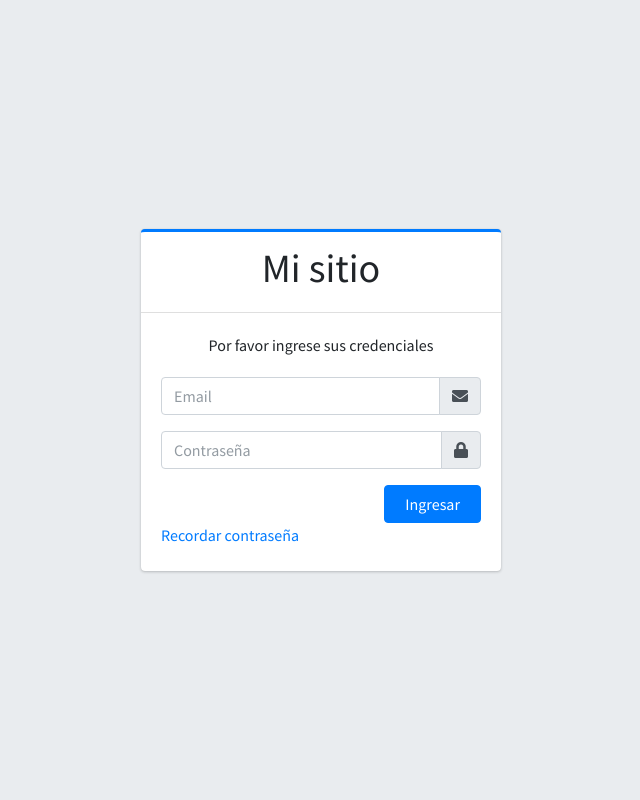
After one commit to MarioGonzaleG/admin-lte, a PHP site: page /login.php in a window 1280 px wide. The commit adds this page. Shown: the whole page, without its empty margins (319-959 px from the left). Run offline with PHP 8.4, Linux system fonts and the light colour scheme; some libraries are stand-ins or nearby versions.

Commit message:
Creacion de Login

```diff
--- /dev/null
+++ b/login.php
@@ -0,0 +1,72 @@
+<!DOCTYPE html>
+<html lang="en">
+<head>
+  <meta charset="utf-8">
+  <meta name="viewport" content="width=device-width, initial-scale=1">
+  <title>AdminLTE 3 | Log in (v2)</title>
+
+  <!-- Google Font: Source Sans Pro -->
+  <link rel="stylesheet" href="https://fonts.googleapis.com/css?family=Source+Sans+Pro:300,400,400i,700&display=fallback">
+  <!-- Font Awesome -->
+  <link rel="stylesheet" href="./plugins/fontawesome-free/css/all.min.css">
+  <!-- icheck bootstrap -->
+  <link rel="stylesheet" href="./plugins/icheck-bootstrap/icheck-bootstrap.min.css">
+  <!-- Theme style -->
+  <link rel="stylesheet" href="./dist/css/adminlte.min.css">
+</head>
+<body class="hold-transition login-page">
+<div class="login-box">
+  <!-- /.login-logo -->
+  <div class="card card-outline card-primary">
+    <div class="card-header text-center">
+      <h1>Mi sitio</h1>
+    </div>
+    <div class="card-body">
+      <p class="login-box-msg">Por favor ingrese sus credenciales</p>
+
+      <form action="./index.php" method="post">
+        <div class="input-group mb-3">
+          <input type="email" class="form-control" placeholder="Email">
+          <div class="input-group-append">
+            <div class="input-group-text">
+              <span class="fas fa-envelope"></span>
+            </div>
+          </div>
+        </div>
+        <div class="input-group mb-3">
+          <input type="password" class="form-control" placeholder="Contraseña">
+          <div class="input-group-append">
+            <div class="input-group-text">
+              <span class="fas fa-lock"></span>
+            </div>
+          </div>
+        </div>
+        <div class="row">
+          <div class="col-8">
+          </div>
+          <!-- /.col -->
+          <div class="col-4">
+            <button type="submit" class="btn btn-primary btn-block">Ingresar</button>
+          </div>
+          <!-- /.col -->
+        </div>
+      </form>
+
+      <p class="mb-1">
+        <a href="#">Recordar contraseña</a>
+      </p>
+    </div>
+    <!-- /.card-body -->
+  </div>
+  <!-- /.card -->
+</div>
+<!-- /.login-box -->
+
+<!-- jQuery -->
+<script src="./plugins/jquery/jquery.min.js"></script>
+<!-- Bootstrap 4 -->
+<script src="./plugins/bootstrap/js/bootstrap.bundle.min.js"></script>
+<!-- AdminLTE App -->
+<script src="./dist/js/adminlte.min.js"></script>
+</body>
+</html>
```
Also changed, not shown: layouts/header-index.php (+6 -1 lines), layouts/header.php (+6 -1 lines), views/users/index.php (+8 -8 lines).
